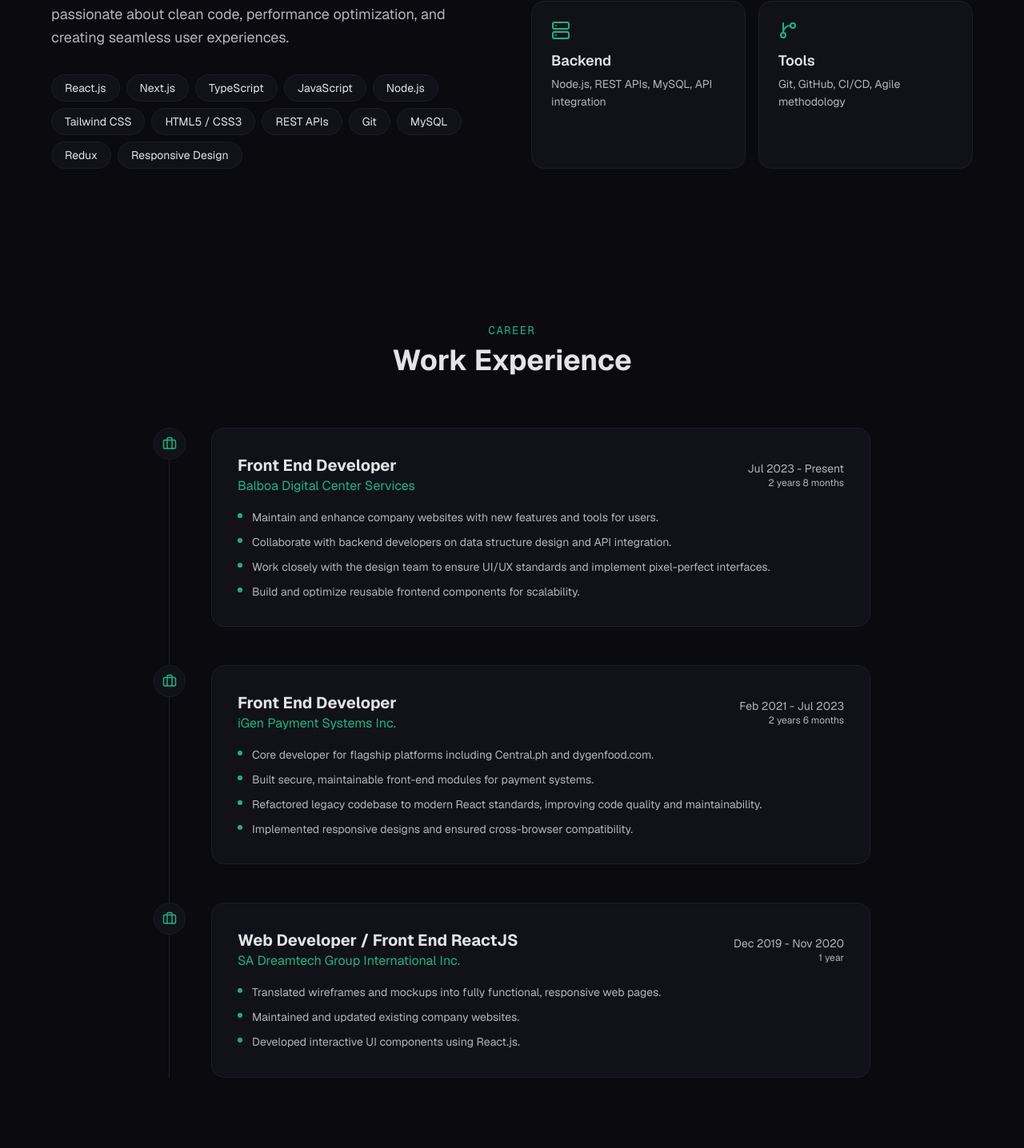
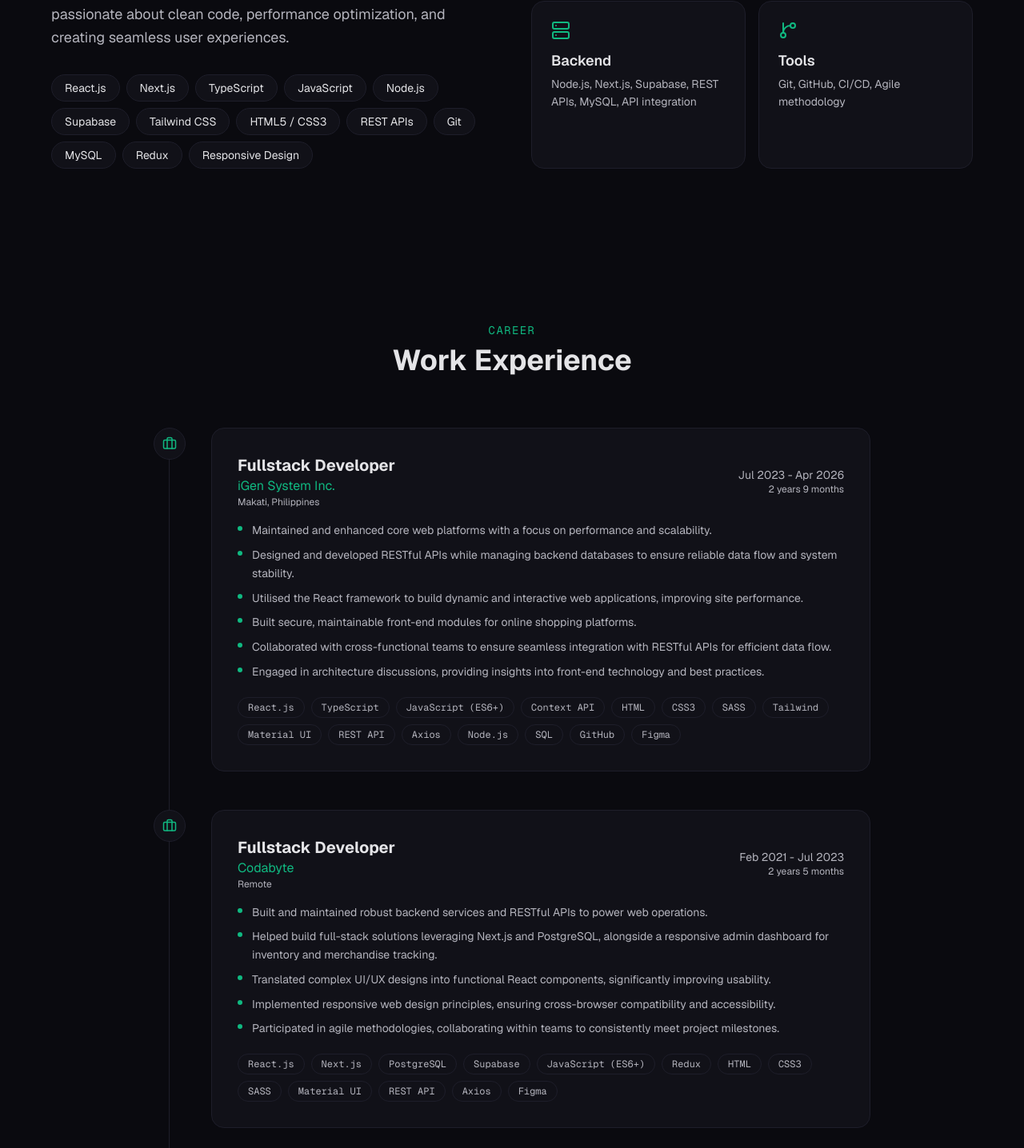
Before and after one commit to iamjerriz/Portfolio-Resume, a Next.js app: page / in a window 1280 px wide. Shown: the part 1254-2690 px from the top of the page at 80% size. Built offline with nearby package versions, Linux system fonts and the light colour scheme.

Commit message:
updated experience and details

```diff
--- a/src/app/layout.tsx
+++ b/src/app/layout.tsx
@@ -13,9 +13,9 @@ const geistMono = Geist_Mono({
 });
 
 export const metadata: Metadata = {
-  title: "Jerriz Evangelista | Frontend Developer",
+  title: "Jerriz Evangelista | Software Developer",
   description:
-    "Frontend Developer with 6 years of experience building responsive, scalable, and user-focused web applications.",
+    "Software Developer with 6 years of experience building responsive, scalable, and user-focused web applications.",
 };
 
 export default function RootLayout({
--- a/src/components/Experience.tsx
+++ b/src/components/Experience.tsx
@@ -42,6 +42,7 @@ export default function Experience() {
                       <div>
                         <h3 className='glitch-hover text-xl font-bold text-foreground' data-text={exp.role}>{exp.role}</h3>
                         <p className='text-accent'>{exp.company}</p>
+                        {exp.location && <p className='text-xs text-muted'>{exp.location}</p>}
                       </div>
                       <div className='text-right'>
                         <p className='text-sm text-muted'>{exp.period}</p>
@@ -57,6 +58,19 @@ export default function Experience() {
                         </li>
                       ))}
                     </ul>
+
+                    {exp.techStack && (
+                      <div className='mt-5 flex flex-wrap gap-2'>
+                        {exp.techStack.map((tech) => (
+                          <span
+                            key={tech}
+                            className='rounded-full border border-card-border px-3 py-1 font-mono text-xs text-muted'
+                          >
+                            {tech}
+                          </span>
+                        ))}
+                      </div>
+                    )}
                   </div>
                 </div>
               </ScrollReveal>
--- a/src/constants/data.ts
+++ b/src/constants/data.ts
@@ -4,14 +4,14 @@ export const PERSONAL = {
   name: 'Jerriz',
   lastName: 'Evangelista',
   fullName: 'Jerriz Evangelista',
-  role: 'Frontend Developer',
-  tagline: 'FRONTEND DEVELOPER',
+  role: 'Software Developer',
+  tagline: 'SOFTWARE DEVELOPER',
   logo: '<JE />',
   email: 'iamjerriz@gmail.com',
   location: 'Central Luzon, Philippines',
   jobStreetUrl: 'https://ph.jobstreet.com/profiles/jerriz-evangelista-11NS2KcNmH',
   linkedInUrl: 'https://www.linkedin.com/in/jerriz-evangelista-071069277/',
-  summary: 'Frontend Developer with 6 years of experience building responsive, scalable, and user-focused web applications. Passionate about crafting clean, performant interfaces.',
+  summary: 'Software Developer with 6 years of experience building responsive, scalable, and user-focused web applications. Passionate about crafting clean, performant interfaces.',
 };
 
 // ─── Navigation ─────────────────────────────────────────────────────────────
@@ -28,7 +28,7 @@ export const NAV_LINKS = [
 
 export const ABOUT = {
   bio: [
-    "I'm a Frontend Developer based in Central Luzon, Philippines, with 6 years of professional experience crafting modern web applications. I specialize in building responsive, scalable, and accessible user interfaces using React and modern JavaScript frameworks.",
+    "I'm a Software Developer based in Central Luzon, Philippines, with 6 years of professional experience crafting modern web applications. I specialize in building responsive, scalable, and accessible user interfaces using React and modern JavaScript frameworks.",
     "I thrive in cross-functional teams, working closely with designers and backend developers to deliver high-quality solutions. I'm passionate about clean code, performance optimization, and creating seamless user experiences.",
   ],
   highlights: [
@@ -45,7 +45,7 @@ export const ABOUT = {
     {
       icon: 'Server' as const,
       title: 'Backend',
-      desc: 'Node.js, REST APIs, MySQL, API integration',
+      desc: 'Node.js, Next.js, Supabase, REST APIs, MySQL, API integration',
     },
     {
       icon: 'GitBranch' as const,
@@ -53,46 +53,56 @@ export const ABOUT = {
       desc: 'Git, GitHub, CI/CD, Agile methodology',
     },
   ],
-  skills: ['React.js', 'Next.js', 'TypeScript', 'JavaScript', 'Node.js', 'Tailwind CSS', 'HTML5 / CSS3', 'REST APIs', 'Git', 'MySQL', 'Redux', 'Responsive Design'],
+  skills: ['React.js', 'Next.js', 'TypeScript', 'JavaScript', 'Node.js', 'Supabase', 'Tailwind CSS', 'HTML5 / CSS3', 'REST APIs', 'Git', 'MySQL', 'Redux', 'Responsive Design'],
 };
 
 // ─── Work Experience ────────────────────────────────────────────────────────
 
 export const EXPERIENCES = [
   {
-    role: 'Front End Developer',
-    company: 'Balboa Digital Center Services',
-    period: 'Jul 2023 - Present',
-    duration: '2 years 8 months',
+    role: 'Fullstack Developer',
+    company: 'iGen System Inc.',
+    location: 'Makati, Philippines',
+    period: 'Jul 2023 - Apr 2026',
+    duration: '2 years 9 months',
     description: [
-      'Maintain and enhance company websites with new features and tools for users.',
-      'Collaborate with backend developers on data structure design and API integration.',
-      'Work closely with the design team to ensure UI/UX standards and implement pixel-perfect interfaces.',
-      'Build and optimize reusable frontend components for scalability.',
+      'Maintained and enhanced core web platforms with a focus on performance and scalability.',
+      'Designed and developed RESTful APIs while managing backend databases to ensure reliable data flow and system stability.',
+      'Utilised the React framework to build dynamic and interactive web applications, improving site performance.',
+      'Built secure, maintainable front-end modules for online shopping platforms.',
+      'Collaborated with cross-functional teams to ensure seamless integration with RESTful APIs for efficient data flow.',
+      'Engaged in architecture discussions, providing insights into front-end technology and best practices.',
     ],
+    techStack: ['React.js', 'TypeScript', 'JavaScript (ES6+)', 'Context API', 'HTML', 'CSS3', 'SASS', 'Tailwind', 'Material UI', 'REST API', 'Axios', 'Node.js', 'SQL', 'GitHub', 'Figma'],
   },
   {
-    role: 'Front End Developer',
-    company: 'iGen Payment Systems Inc.',
+    role: 'Fullstack Developer',
+    company: 'Codabyte',
+    location: 'Remote',
     period: 'Feb 2021 - Jul 2023',
-    duration: '2 years 6 months',
+    duration: '2 years 5 months',
     description: [
-      'Core developer for flagship platforms including Central.ph and dygenfood.com.',
-      'Built secure, maintainable front-end modules for payment systems.',
-      'Refactored legacy codebase to modern React standards, improving code quality and maintainability.',
-      'Implemented responsive designs and ensured cross-browser compatibility.',
+      'Built and maintained robust backend services and RESTful APIs to power web operations.',
+      'Helped build full-stack solutions leveraging Next.js and PostgreSQL, alongside a responsive admin dashboard for inventory and merchandise tracking.',
+      'Translated complex UI/UX designs into functional React components, significantly improving usability.',
+      'Implemented responsive web design principles, ensuring cross-browser compatibility and accessibility.',
+      'Participated in agile methodologies, collaborating within teams to consistently meet project milestones.',
     ],
+    techStack: ['React.js', 'Next.js', 'PostgreSQL', 'Supabase', 'JavaScript (ES6+)', 'Redux', 'HTML', 'CSS3', 'SASS', 'Material UI', 'REST API', 'Axios', 'Figma'],
   },
   {
-    role: 'Web Developer / Front End ReactJS',
-    company: 'SA Dreamtech Group International Inc.',
-    period: 'Dec 2019 - Nov 2020',
-    duration: '1 year',
+    role: 'Frontend Developer',
+    company: 'SA Dream Tech / SA Gaming',
+    location: 'Makati, Philippines',
+    period: 'Dec 2019 - Oct 2020',
+    duration: '11 months',
     description: [
-      'Translated wireframes and mockups into fully functional, responsive web pages.',
-      'Maintained and updated existing company websites.',
-      'Developed interactive UI components using React.js.',
+      'Worked closely with UX and design teams to create intuitive user interfaces, enhancing overall user satisfaction.',
+      'Implemented rigorous testing and debugging processes to sustain high performance and reliability.',
+      'Supported seamless integration with backend services, improving API collaboration and data handling.',
+      'Engaged in continuous learning to adapt to modern frameworks and tools in front-end development.',
     ],
+    techStack: ['React.js', 'JavaScript (ES6+)', 'HTML', 'CSS3', 'SASS', 'REST API', 'Axios'],
   },
 ];
 
@@ -113,7 +123,7 @@ export const PROJECTS = [
     description: 'A flagship e-commerce and digital services platform. Served as core frontend developer, building secure and maintainable modules for the payment system and user-facing features.',
     tags: ['React', 'JavaScript', 'REST API', 'Payment Integration'],
     type: 'Professional',
-    url: 'http://www.central.ph/',
+    url: 'https://www.landers.ph/',
   },
   {
     title: 'Dygenfood.ph',
```
